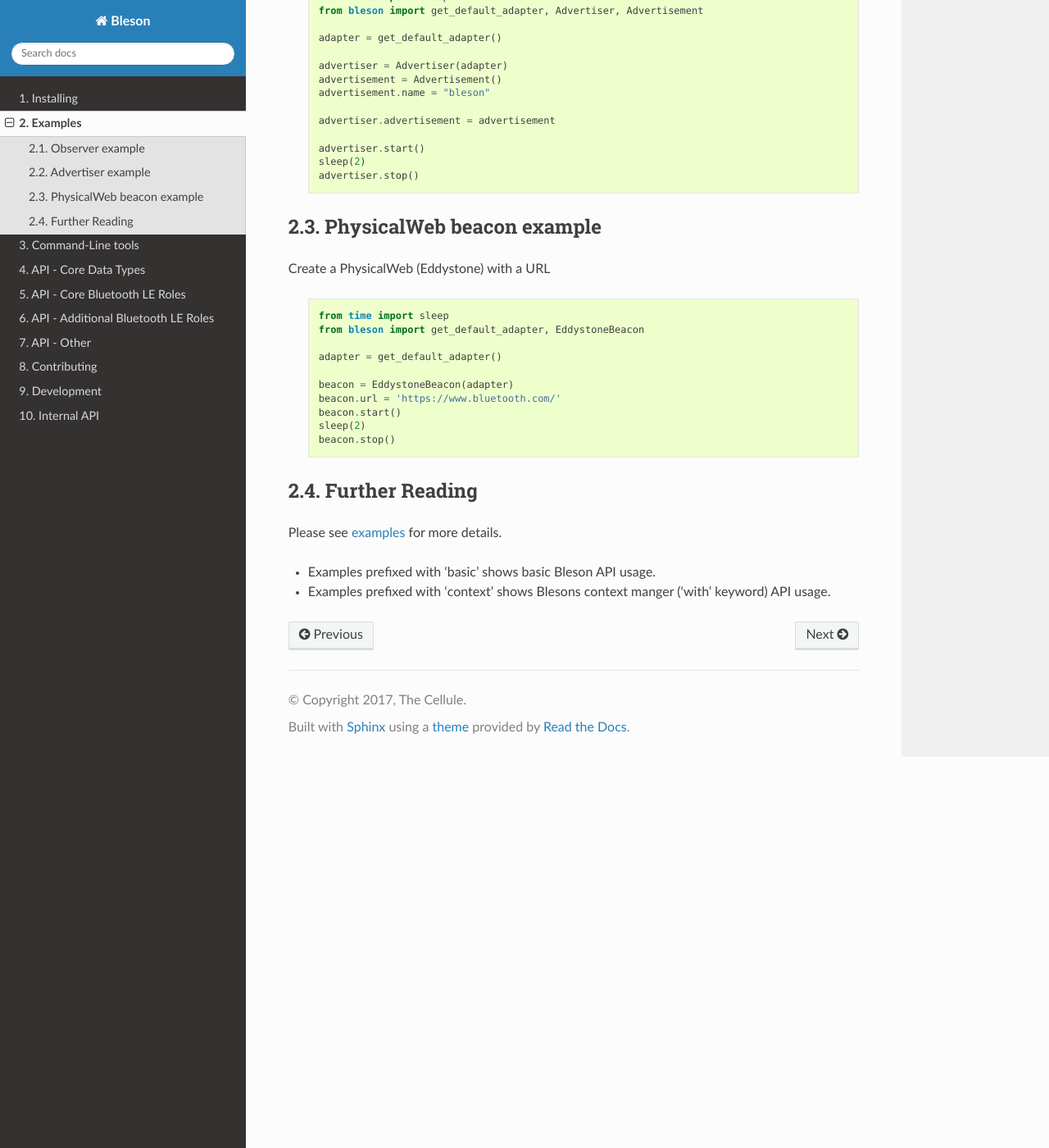
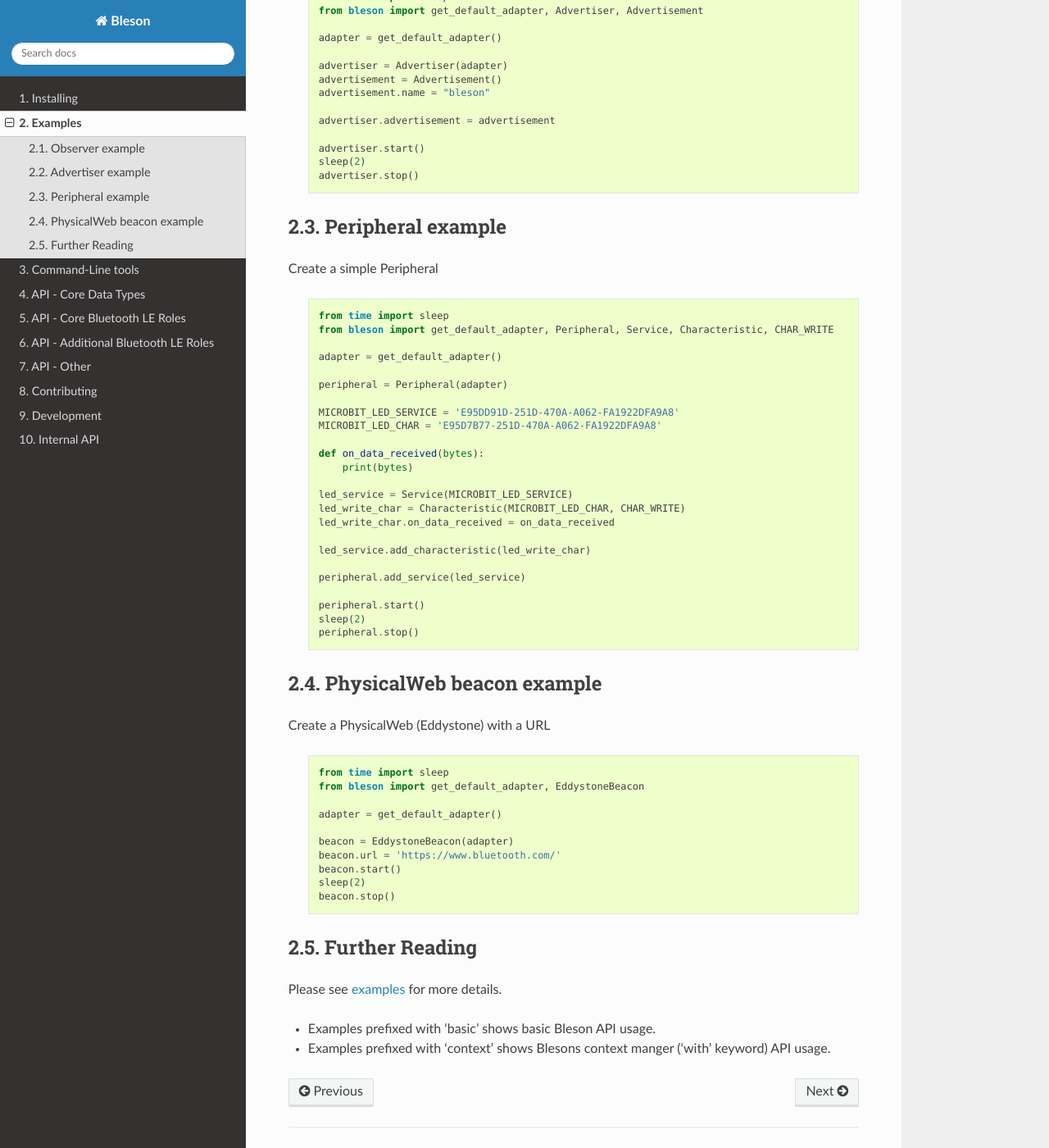
Before and after one commit to TheCellule/python-bleson, a Sphinx documentation site: the page built from docs/examples.rst, in a window 1280 px wide and 1400 px high, scrolled down 817 px. Shown: the whole window at 82% size. Built offline with Sphinx 7.4.7 and the Read the Docs theme 2.0.0, drawn with Linux system fonts in a browser that asks for light colours; the version number could not be read and is left out.

Commit message:
doc and example update

```diff
--- a/docs/examples.rst
+++ b/docs/examples.rst
@@ -52,6 +52,38 @@ Advertise the host as a Bluetooth LE device with the name `bleson`
        sleep(2)
        advertiser.stop()
 
+Peripheral example
+------------------
+
+Create a simple Peripheral
+
+    .. testcode:: Peripheral_LED
+
+        from time import sleep
+        from bleson import get_default_adapter, Peripheral, Service, Characteristic, CHAR_WRITE
+
+        adapter = get_default_adapter()
+
+        peripheral = Peripheral(adapter)
+
+        MICROBIT_LED_SERVICE = 'E95DD91D-251D-470A-A062-FA1922DFA9A8'
+        MICROBIT_LED_CHAR = 'E95D7B77-251D-470A-A062-FA1922DFA9A8'
+
+        def on_data_received(bytes):
+            print(bytes)
+
+        led_service = Service(MICROBIT_LED_SERVICE)
+        led_write_char = Characteristic(MICROBIT_LED_CHAR, CHAR_WRITE)
+        led_write_char.on_data_received = on_data_received
+
+        led_service.add_characteristic(led_write_char)
+
+        peripheral.add_service(led_service)
+
+        peripheral.start()
+        sleep(2)
+        peripheral.stop()
+
 
 
 PhysicalWeb beacon example
```
Also changed, not shown: docs/installing.rst (+4 -3 lines).
